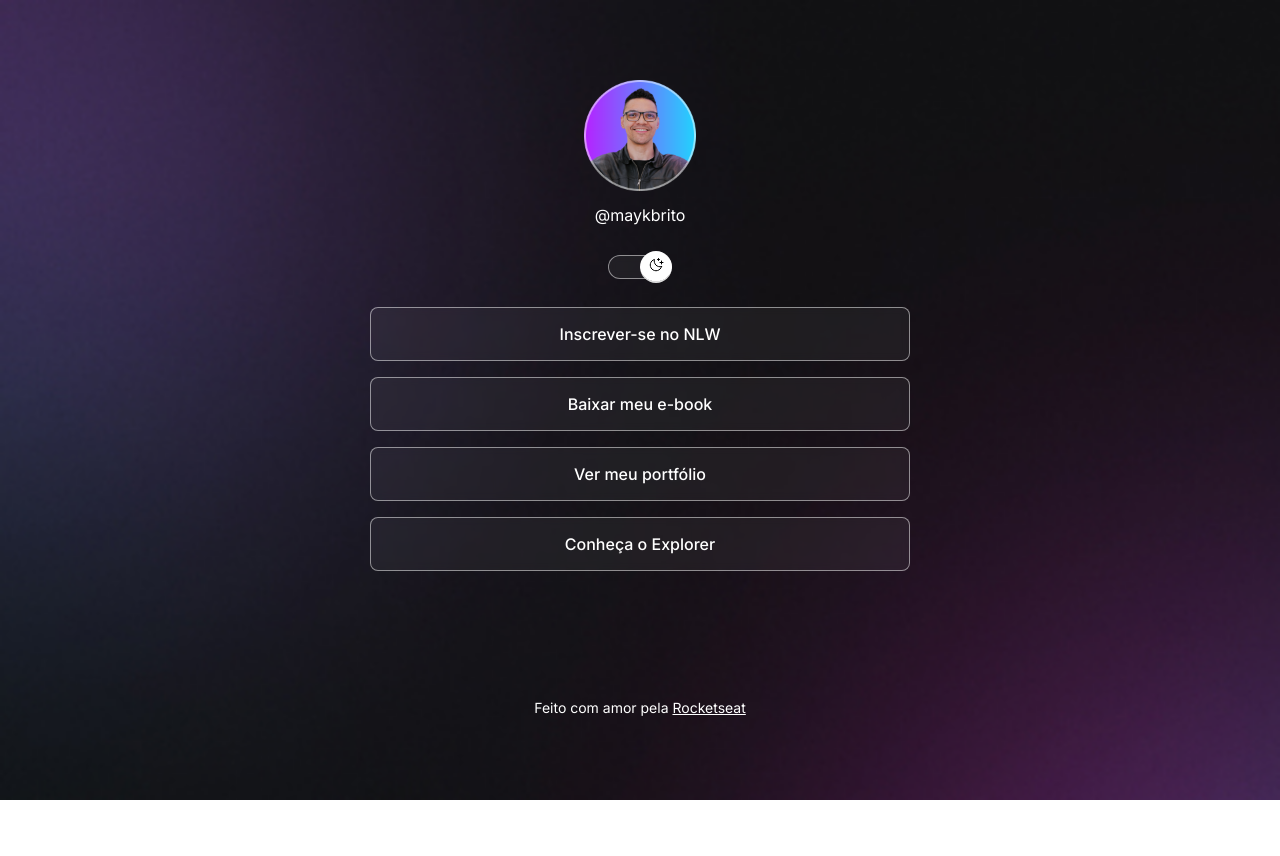
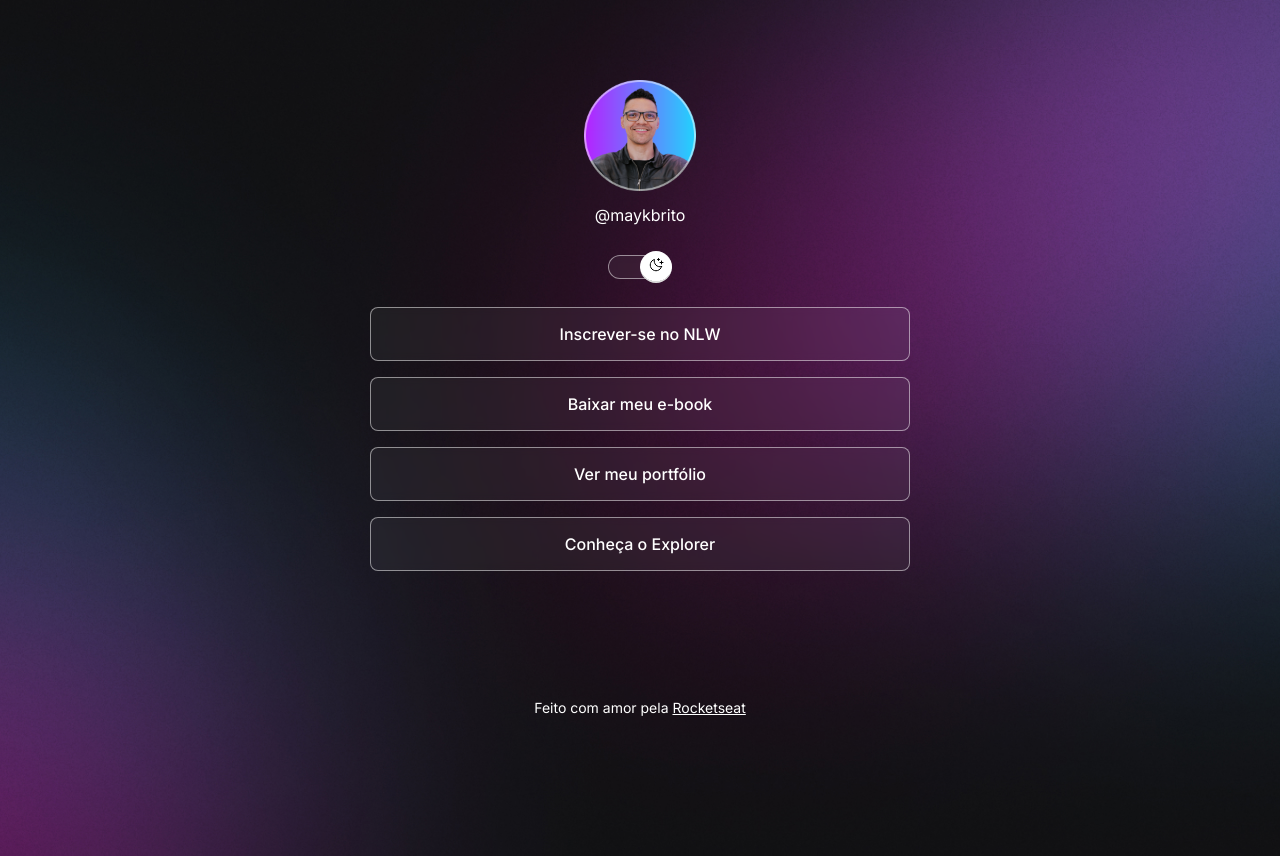
Before and after one commit to Richard-Braga/projeto-curso-html-css-js, a plain HTML site: page index.html in a window 1280 px wide. Before the commit the page ends 800 px from the top, so only its background shows below. Drawn offline with nearby package versions, Linux system fonts and the light colour scheme.

Commit message:
change background based on media queries

```diff
--- a/style.css
+++ b/style.css
@@ -27,12 +27,7 @@
 body {
   /*ordem padrão => background: color image repeat position/size*/
   background: var(--bg-url) no-repeat top center/cover;
-  /*
-  background-image: url(./assets/devlinks/bg-mobile.jpg);
-  background-repeat: no-repeat;
-  background-position: top center;
-  background-size: cover;
-  */
+  height: 100vh;
 }
 
 body * {
@@ -161,3 +156,14 @@
   text-align: center;
   font-size: 14px;
 }
+
+/* media queries*/
+@media (min-width: 700px) {
+  :root {
+    --bg-url: url(./assets/devlinks/bg-desktop.jpg)
+  }
+
+  .light {
+    --bg-url: url(./assets/devlinks/bg-desktop-light.jpg)
+  }
+}
```
